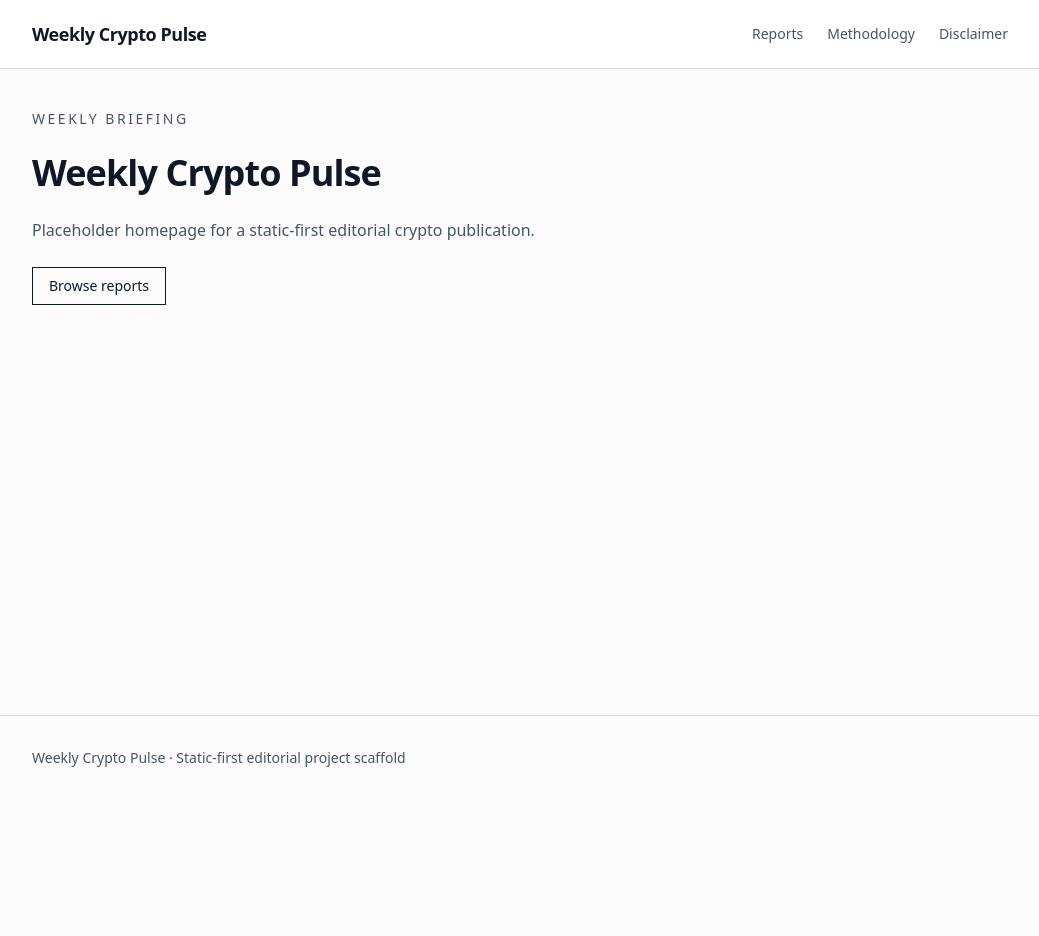
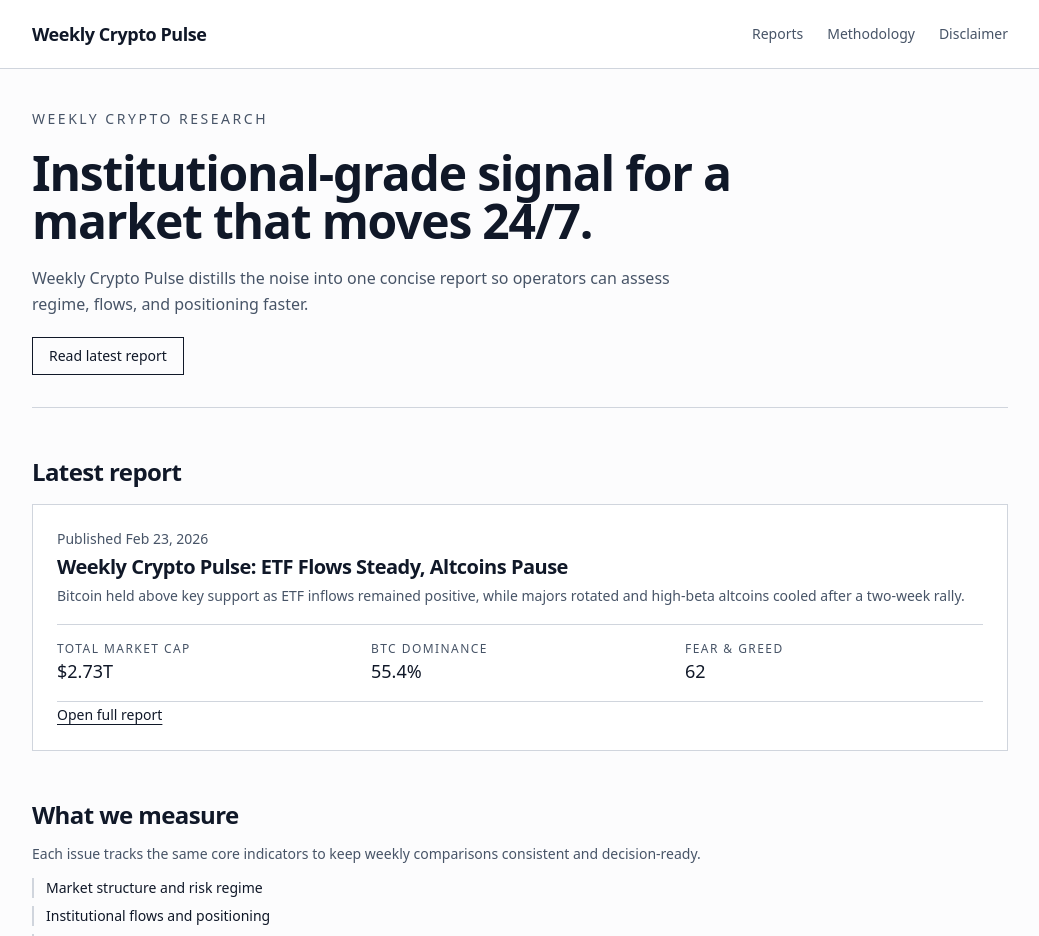
Before and after one commit to castanhf/Weekly-Crypto-Pulse, a Next.js app: page / in a window 1280 px wide. Shown: the top 936 px of the page, without its empty margins (120-1159 px from the left). Before the commit the page ends 800 px from the top, so only its background shows below. Built offline with nearby package versions, Linux system fonts and the light colour scheme.

Commit message:
Implement focused homepage with latest report and CTAs

```diff
--- a/app/page.tsx
+++ b/app/page.tsx
@@ -1,16 +1,109 @@
 import Link from 'next/link';
 
+import { formatCompactUsd, formatIsoDate, formatPercent } from '@/components/reports/report-formatters';
+import { getLatestReport } from '@/lib/reports/report-repository';
+
+const METRICS = [
+  'Market structure and risk regime',
+  'Institutional flows and positioning',
+  'Major asset leadership and momentum'
+] as const;
+
 export default function HomePage(): JSX.Element {
+  const latestReport = getLatestReport();
+
+  if (!latestReport) {
+    return (
+      <section className="space-y-6">
+        <p className="text-sm uppercase tracking-[0.18em] text-muted">Weekly crypto research</p>
+        <h1 className="max-w-3xl text-4xl font-semibold tracking-tight">Weekly Crypto Pulse</h1>
+        <p className="max-w-2xl text-base leading-relaxed text-muted">
+          Data-driven weekly briefs on crypto market structure, flows, and risk.
+        </p>
+      </section>
+    );
+  }
+
+  const latestReportHref = `/reports/${latestReport.metadata.slug}`;
+
   return (
-    <section className="space-y-6">
-      <p className="text-sm uppercase tracking-[0.18em] text-muted">Weekly briefing</p>
-      <h1 className="max-w-2xl text-4xl font-semibold tracking-tight">Weekly Crypto Pulse</h1>
-      <p className="max-w-2xl text-base leading-relaxed text-muted">
-        Placeholder homepage for a static-first editorial crypto publication.
-      </p>
-      <Link className="inline-flex border border-ink px-4 py-2 text-sm font-medium" href="/reports">
-        Browse reports
-      </Link>
+    <section className="space-y-12">
+      <header className="space-y-5 border-b border-line pb-8">
+        <p className="text-sm uppercase tracking-[0.18em] text-muted">Weekly crypto research</p>
+        <h1 className="max-w-3xl text-4xl font-semibold tracking-tight sm:text-5xl">
+          Institutional-grade signal for a market that moves 24/7.
+        </h1>
+        <p className="max-w-2xl text-base leading-relaxed text-muted">
+          Weekly Crypto Pulse distills the noise into one concise report so operators can assess
+          regime, flows, and positioning faster.
+        </p>
+        <Link
+          className="inline-flex border border-ink px-4 py-2 text-sm font-medium transition hover:bg-ink hover:text-paper"
+          href={latestReportHref}
+        >
+          Read latest report
+        </Link>
+      </header>
+
+      <section className="space-y-4" aria-labelledby="latest-report-heading">
+        <h2 className="text-2xl font-semibold tracking-tight" id="latest-report-heading">
+          Latest report
+        </h2>
+        <article className="space-y-4 border border-line bg-white p-6">
+          <div className="space-y-1">
+            <p className="text-sm text-muted">Published {formatIsoDate(latestReport.metadata.publishedAt)}</p>
+            <h3 className="text-xl font-semibold tracking-tight">{latestReport.metadata.title}</h3>
+            <p className="text-sm leading-relaxed text-muted">{latestReport.metadata.summary}</p>
+          </div>
+          <dl className="grid gap-4 border-y border-line py-4 sm:grid-cols-3">
+            <div>
+              <dt className="text-xs uppercase tracking-[0.12em] text-muted">Total market cap</dt>
+              <dd className="text-lg font-medium">{formatCompactUsd(latestReport.marketSnapshot.totalMarketCapUsd)}</dd>
+            </div>
+            <div>
+              <dt className="text-xs uppercase tracking-[0.12em] text-muted">BTC dominance</dt>
+              <dd className="text-lg font-medium">{formatPercent(latestReport.marketSnapshot.btcDominancePct)}</dd>
+            </div>
+            <div>
+              <dt className="text-xs uppercase tracking-[0.12em] text-muted">Fear &amp; greed</dt>
+              <dd className="text-lg font-medium">{latestReport.marketSnapshot.fearGreedIndex}</dd>
+            </div>
+          </dl>
+          <Link className="text-sm font-medium text-ink underline underline-offset-4" href={latestReportHref}>
+            Open full report
+          </Link>
+        </article>
+      </section>
+
+      <section className="space-y-3" aria-labelledby="measures-heading">
+        <h2 className="text-2xl font-semibold tracking-tight" id="measures-heading">
+          What we measure
+        </h2>
+        <p className="max-w-2xl text-sm leading-relaxed text-muted">
+          Each issue tracks the same core indicators to keep weekly comparisons consistent and
+          decision-ready.
+        </p>
+        <ul className="space-y-2 text-sm text-ink">
+          {METRICS.map((metric) => (
+            <li className="border-l-2 border-line pl-3" key={metric}>
+              {metric}
+            </li>
+          ))}
+        </ul>
+      </section>
+
+      <section className="space-y-3 border border-dashed border-line bg-white p-6" aria-labelledby="pro-heading">
+        <h2 className="text-2xl font-semibold tracking-tight" id="pro-heading">
+          Weekly Crypto Pulse Pro (coming soon)
+        </h2>
+        <p className="max-w-2xl text-sm leading-relaxed text-muted">
+          A future Pro tier will include deeper factor breakdowns, downloadable datasets, and
+          analyst notes. Payments are not live yet.
+        </p>
+        <button className="inline-flex cursor-not-allowed border border-line px-4 py-2 text-sm font-medium text-muted" disabled type="button">
+          Join Pro waitlist
+        </button>
+      </section>
     </section>
   );
 }
```
